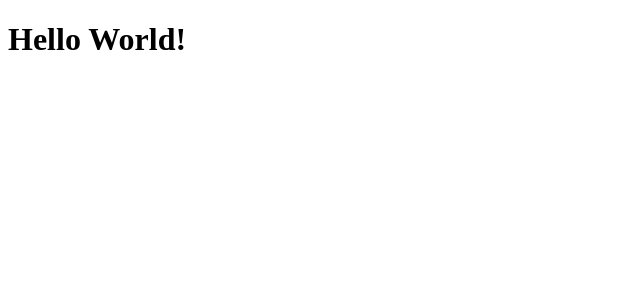
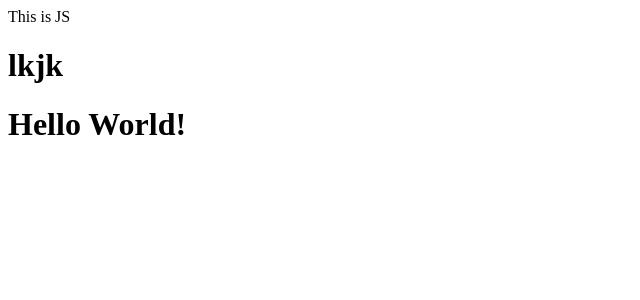
Before and after one commit to Folkwise-io/MintbeanPlatformV3-frontend, a React app: page / in a window 1280 px wide. Shown: the top 300 px of the page, without its empty margins (0-640 px from the left). Built offline with nearby package versions, Linux system fonts and the light colour scheme.

Commit message:
tsx /jsx working with linter

```diff
--- a/src/components/App.tsx
+++ b/src/components/App.tsx
@@ -1,9 +1,13 @@
 import React from 'react';
 
+import JS from './JS'
+import H from './H'
 
-const App = () => {
+const App = (): any => {
 		return (
 			<div>
+      <JS />
+			<H title="lkjk"/>
 				<h1>Hello World!</h1>
 			</div>
 		);
--- /dev/null
+++ b/src/components/H.tsx
@@ -0,0 +1,13 @@
+import React, { FunctionComponent } from 'react';
+
+type HProps = {
+  title: string,
+  paragraph?: string
+}
+
+const H: FunctionComponent<HProps> = ({ title, paragraph } : HProps) => (
+  <div>
+  <h1>{title}</h1><p>{paragraph}</p></div>
+)
+
+export default H;
--- /dev/null
+++ b/src/components/JS.js
@@ -0,0 +1,5 @@
+import React from "react";
+
+const JS = () => <div>This is JS</div>;
+
+export default JS;
--- a/tsconfig.json
+++ b/tsconfig.json
@@ -11,15 +11,15 @@
       "es2017.object",
       "dom"
     ] /* Specify library files to be included in the compilation. */,
-    // "allowJs": true,                       /* Allow javascript files to be compiled. */
+    "allowJs": true /* Allow javascript files to be compiled. */,
     // "checkJs": true,                       /* Report errors in .js files. */
-    "jsx": "react" /* Specify JSX code generation: 'preserve', 'react-native', or 'react'. */,
+    "jsx": "preserve" /* Specify JSX code generation: 'preserve', 'react-native', or 'react'. */,
     // "declaration": true,                   /* Generates corresponding '.d.ts' file. */
     // "declarationMap": true,                /* Generates a sourcemap for each corresponding '.d.ts' file. */
     // "sourceMap": true,                     /* Generates corresponding '.map' file. */
     // "outFile": "./",                       /* Concatenate and emit output to single file. */
     "outDir": "./build" /* Redirect output structure to the directory. */,
-    "rootDir": "./src" /* Specify the root directory of input files. Use to control the output directory structure with --outDir. */,
+    "rootDir": "." /* Specify the root directory of input files. Use to control the output directory structure with --outDir. */,
     // "composite": true,                     /* Enable project compilation */
     // "tsBuildInfoFile": "./",               /* Specify file to store incremental compilation information */
     // "removeComments": true,                /* Do not emit comments to output. */
```
Also changed, not shown: package.json (+8 -1 lines), src/components/Hook.js (added, +8 -0 lines), .eslintrc.js, 1 other file (tests, documents, lock files or other folders).
